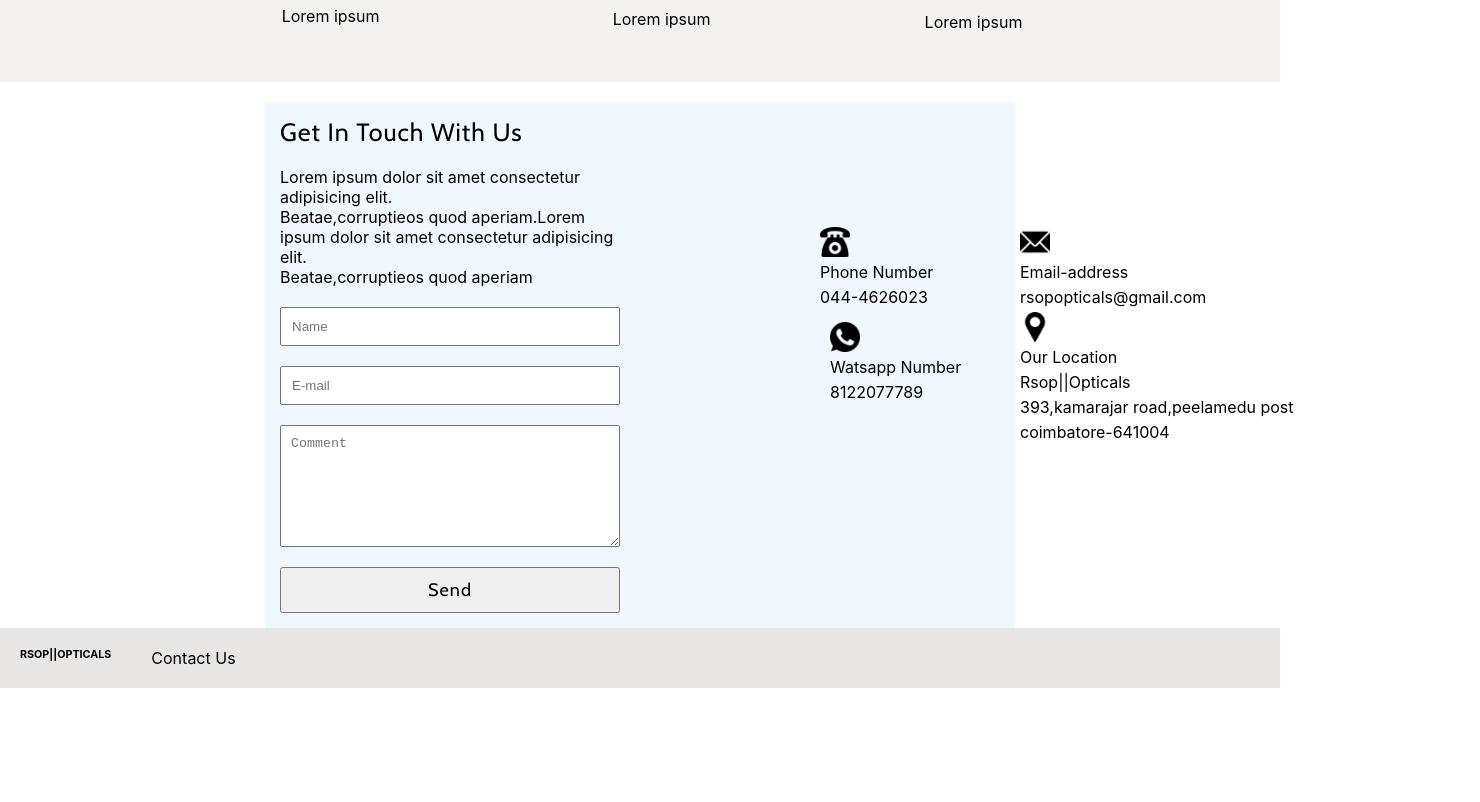
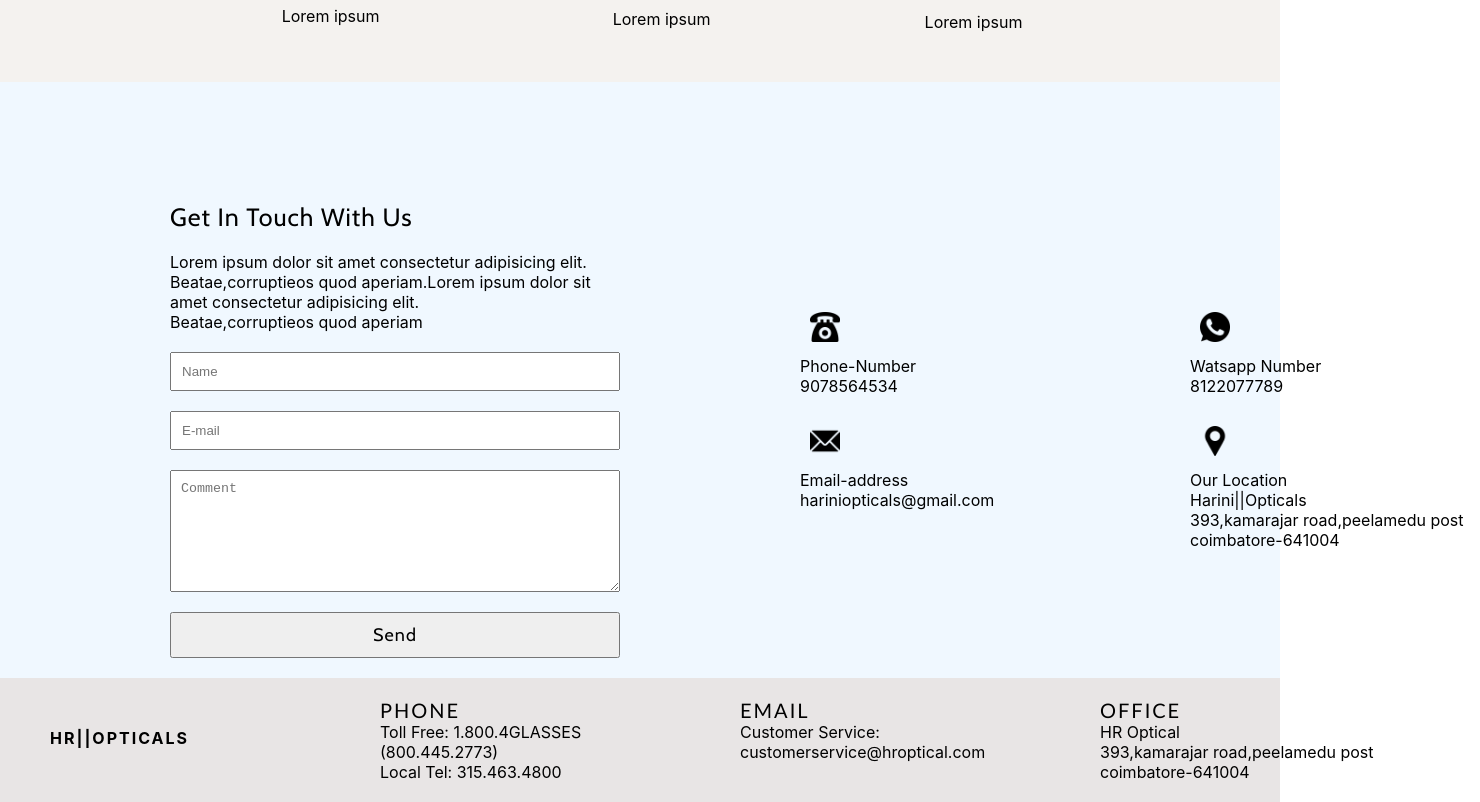
Before and after one commit to KEERTHANADURAISAM/React-project-RSOP-Opticals, a React (Create React App) app: page /contact in a window 1280 px wide. Shown: the part 809-1611 px from the top of the page, 1480 px wide, since content can reach past the window. Before the commit the page ends 1497 px from the top, so only its background shows below. Built offline with nearby package versions, Linux system fonts and the light colour scheme; a web font is replaced by a local one.

Commit message:
add contact page

```diff
--- a/src/App.js
+++ b/src/App.js
@@ -8,8 +8,7 @@ import BookAppoinment from './Appoinment/BookAppoinment';
 import Footer from './Footer/Footer';
 import Base from './Base/Base';
 import Contact from './Contact/Contact';
-
-
+import ContactMedias from './Contact/ContactMedias';
 function App() {
   return (
     <div className="App">
@@ -17,8 +16,7 @@ function App() {
       <Routes>
       <Route path='/' element={<Intro/>}/>
         <Route path='/contact' element={<Contact/>}/>
-
-      </Routes>
+        </Routes>
       </BrowserRouter>
 
 
--- /dev/null
+++ b/src/Contact/Cont.css
@@ -0,0 +1,29 @@
+.main-grid {
+  display: grid;
+  grid-template-columns: repeat(2, 600px);
+  background-color: aliceblue;
+  padding: 20px;
+}
+.get-inputbox {
+  margin-left: 150px;
+  margin-top: 100px;
+}
+.subgrid-contact {
+  display: grid;
+  grid-template-columns: repeat(2, 390px);
+}
+.media-details {
+
+  margin-left: 100px;
+  margin-top: 200px;
+
+}
+.media {
+  margin-top: 20px;
+
+}
+.media-icons {
+  padding: 10px;
+  height: 30px;
+  width: 30px;
+}
--- a/src/Contact/Contact.css
+++ b/src/Contact/Contact.css
@@ -107,7 +107,7 @@
     letter-spacing: 1px;
     font-size: 18px;
 }
-.contact-grid{
+/* .contact-grid{
   display: grid;
   grid-template-columns: repeat(2,100px);
   gap: 100px;
@@ -126,4 +126,24 @@
 .contact-icons{
   height:30px;
   width:30px;
+} */
+.main-grid{
+  display: grid;
+  grid-template-columns: repeat(2,400px);
+  gap: 80px;
+background-color: aliceblue;
 }
+.subgrid-contact{
+  display: grid;
+  grid-template-columns: repeat(2,380px);
+}
+/* .media-details{ */
+  /* display: flex;
+  flex-direction: column; */
+
+/* } */
+.media-icons{
+
+  height: 30px;
+  width: 30px;
+}
--- a/src/Contact/Contact.js
+++ b/src/Contact/Contact.js
@@ -12,6 +12,7 @@ import mobile from './telephone.png'
 import email from './email.png'
 import watsapp from './whatsapp.png'
 import location from './pin.png'
+import ContactMedias from './ContactMedias';
 
 const Contact = () => {
   return (
@@ -59,43 +60,10 @@ consectetur adipisicing elit.<br></br>Beatae,corruptieos quod aperiam</p>
 <p className='contact-text'>Lorem ipsum</p>
 </div>
 </div>
-
-  <div className='get-msg-main-div'>
-    <div className='get-inputbox'>
-      <p className='get-head'>Get In Touch With Us</p>
-      <p>Lorem ipsum dolor sit amet consectetur adipisicing elit.
-  <br></br>Beatae,corruptieos quod aperiam.Lorem ipsum dolor sit amet
-consectetur adipisicing elit.<br></br>Beatae,corruptieos quod aperiam</p>
-<input type='text' placeholder='Name' className='input-box'/>
-<input type='text' placeholder='E-mail'className='input-box'/>
-<textarea type='text' placeholder='Comment'className='textarea-box'/>
-<button className='send-btn'>Send</button>
-    </div>
-<div className='contact-grid'>
-<div className='contact-flex-items'>
-<img src={mobile} alt=" " className='contact-icons'/>
-<p>Phone Number</p>
-<p>044-4626023</p>
-<div className='contact-flex-items'>
-<img src={watsapp} alt=" " className='contact-icons'/>
-<p>Watsapp Number</p>
-<p>8122077789</p>
 </div>
-</div>
-<div className='contact-flex-items'>
-<img src={email} alt=" " className='contact-icons'/>
-<p>Email-address</p>
-<p>rsopopticals@gmail.com</p>
-<img src={location} alt=" " className='contact-icons'/>
-<p>Our Location</p>
-<p>Rsop||Opticals</p>
-<p>393,kamarajar road,peelamedu post</p>
-<p>coimbatore-641004</p>
-</div>
-</div>
-</div>
-     </div>
-
+  <div>
+    <ContactMedias/>
+  </div>
 
    </Base>
   )
--- /dev/null
+++ b/src/Contact/ContactMedias.js
@@ -0,0 +1,49 @@
+import React from 'react'
+import './Cont.css'
+import ph from './telephone.png'
+import location from './pin.png'
+import watsapp from './whatsapp.png'
+import email from './email.png'
+const ContactMedias = () => {
+  return (
+    <div className='main-grid'>
+        <div className='get-inputbox'>
+        <p className='get-head'>Get In Touch With Us</p>
+        <p>Lorem ipsum dolor sit amet consectetur adipisicing elit.
+  <br></br>Beatae,corruptieos quod aperiam.Lorem ipsum dolor sit amet
+consectetur adipisicing elit.<br></br>Beatae,corruptieos quod aperiam</p>
+<input type='text' placeholder='Name' className='input-box'/>
+<input type='text' placeholder='E-mail'className='input-box'/>
+<textarea type='text' placeholder='Comment'className='textarea-box'/>
+<button className='send-btn'>Send</button>
+        </div>
+            <div className='subgrid-contact'>
+<div className='media-details'>
+    <img src={ph} alt='' className='media-icons'/>
+    <p>Phone-Number</p>
+    <p>9078564534</p>
+    <div className='media'>
+    <img src={email} alt='' className='media-icons'/>
+    <p>Email-address</p>
+<p>hariniopticals@gmail.com</p>
+    </div>
+</div>
+<div className='media-details'>
+<img src={watsapp} alt='' className='media-icons'/>
+<p>Watsapp Number</p>
+<p>8122077789</p>
+<div className='media'>
+<img src={location} alt=" " className='media-icons'/>
+<p>Our Location</p>
+<p>Harini||Opticals</p>
+<p>393,kamarajar road,peelamedu post</p>
+<p>coimbatore-641004</p>
+</div>
+</div>
+    </div>
+    </div>
+
+  )
+}
+
+export default ContactMedias
--- a/src/Footer/Footer.css
+++ b/src/Footer/Footer.css
@@ -1,7 +1,17 @@
 .foot-main-div{
+    display: grid;
+    grid-template-columns: repeat(4,320px);
     background-color: #e8e5e5;
-    display: flex;
     gap:40px;
     padding: 20px;
-
 }
+.foot-head{
+    margin-top: 30px;
+    margin-left: 30px;
+    letter-spacing: 2px;
+}
+.foot-contact{
+    font-size: 20px;
+    font-family: 'Gill Sans', 'Gill Sans MT', Calibri, 'Trebuchet MS', sans-serif;
+    letter-spacing: 2px;
+}
--- a/src/Footer/Footer.js
+++ b/src/Footer/Footer.js
@@ -3,8 +3,23 @@ import './Footer.css';
 const Footer = () => {
   return (
     <div className='foot-main-div'>
-        <h6>RSOP||OPTICALS</h6>
-        <p>Contact Us</p>
+        <h4 className='foot-head'>HR||OPTICALS</h4>
+        <div>
+        <p className='foot-contact'>PHONE</p>
+<p>Toll Free: 1.800.4GLASSES (800.445.2773)</p>
+<p>Local Tel: 315.463.4800</p>
+</div>
+<div>
+<p className='foot-contact'>EMAIL</p>
+<p>Customer Service:</p>
+<p>customerservice@hroptical.com</p>
+</div>
+      <div>
+        <p className='foot-contact'>OFFICE</p>
+<p>HR Optical</p>
+<p>393,kamarajar road,peelamedu post</p>
+<p>coimbatore-641004</p>
+      </div>
     </div>
   )
 }
--- a/src/NavBar/Navbar.js
+++ b/src/NavBar/Navbar.js
@@ -1,6 +1,6 @@
 import React from 'react'
 import './Navbar.css';
-import imglogo from './rsop logo-01.png';
+import imglogo from './logo.jpg';
 import { useNavigate } from 'react-router-dom';
 import { Link, animateScroll as scroll} from 'react-scroll';
 
@@ -11,7 +11,7 @@ const Navbar = () => {
   }
   return (
 
-    <div className='nav-main-div'>
+<div className='nav-main-div'>
 <nav className='navbar-nav'>
 <div className='logo-div'>
 <img src={imglogo} alt='logo' className='img-logo' onClick={()=>scroll.scrollToTop()}/>
```
Also changed, not shown: src/NavBar/logo.jpg (added).
